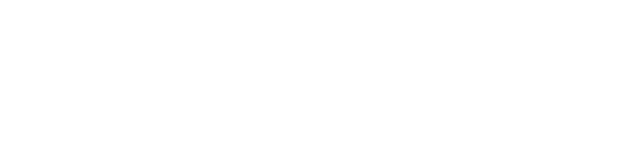
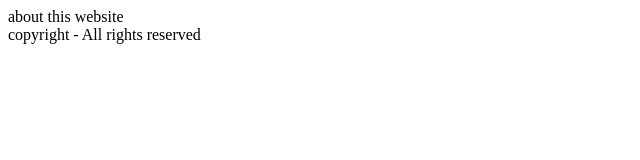
Before and after one commit to KeithMessi/git-learning-, a plain HTML site: page about.html in a window 1280 px wide. Shown: the whole page, without its empty margins (0-640 px from the left). Drawn offline with Linux system fonts and the light colour scheme.

```diff
--- a/about.html
+++ b/about.html
@@ -2,9 +2,14 @@
 <head>
     <meta charset="UTF-8">
     <meta name="viewport" content="width=device-width, initial-scale=1.0">
-    <title>about thee [pagfe</title>
+    <title>about</title>
 </head>
 <body>
+    about this website
+    <footer>
+        copyright - All rights reserved
+    </footer>
+</body>
 
 </body>
 </html>
```
Also changed, not shown: 2 other files.
